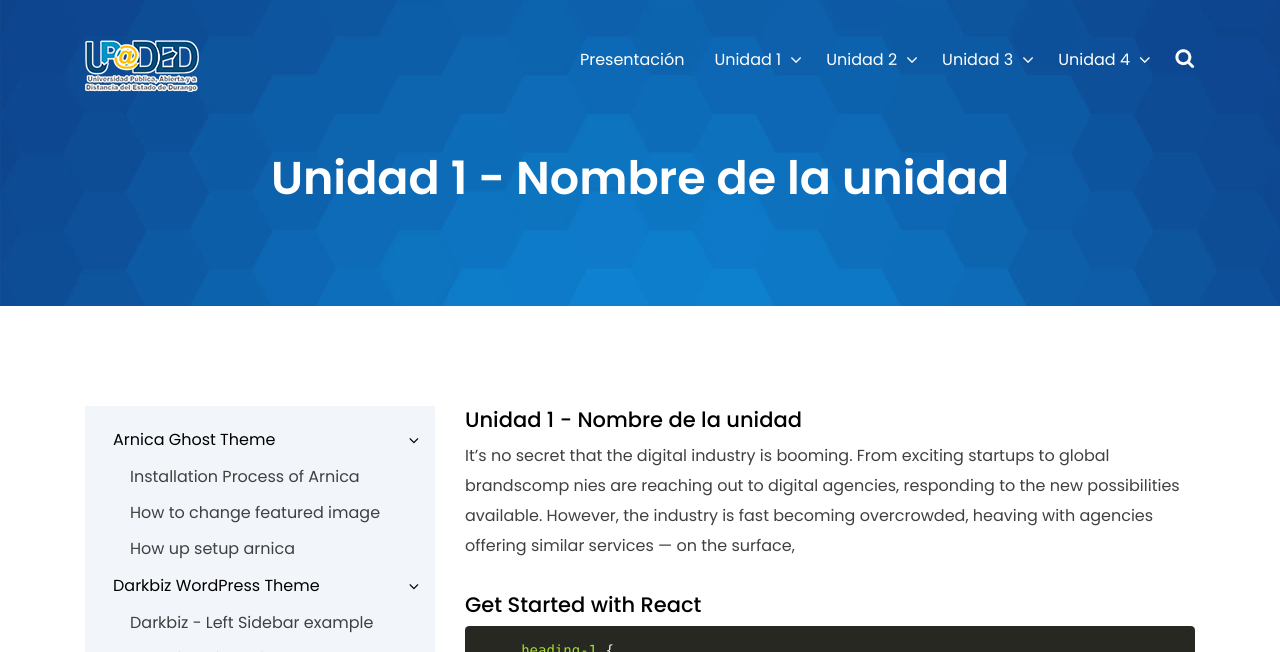
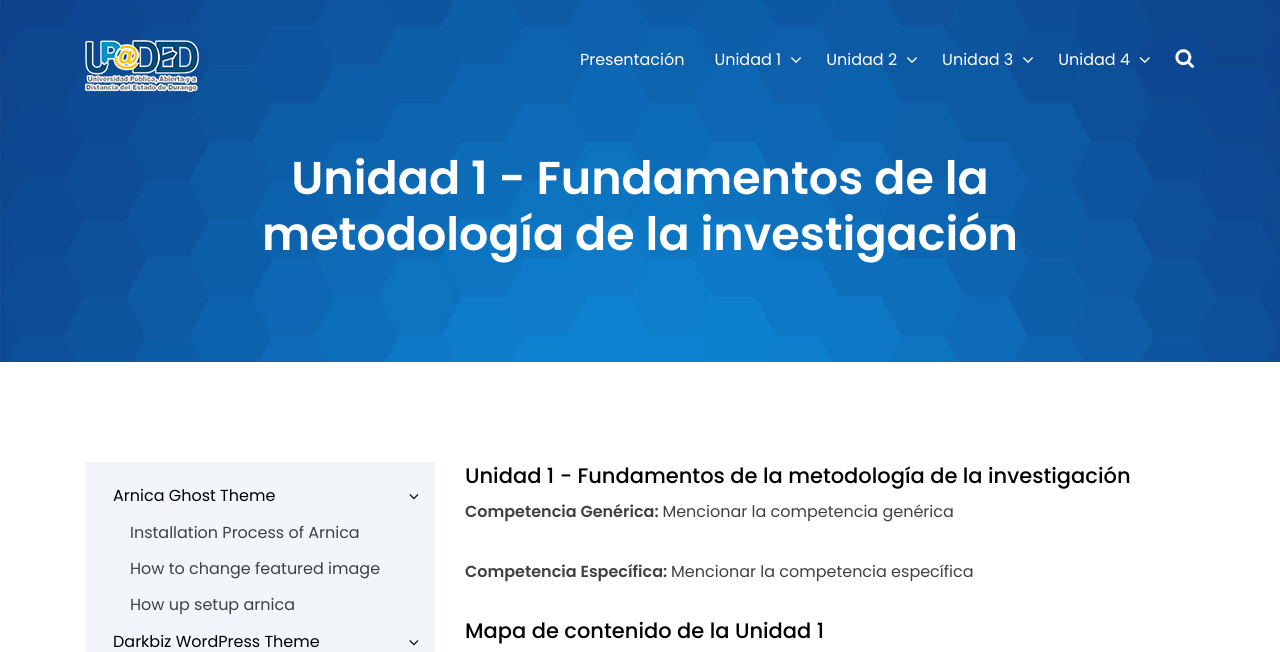
Before and after one commit to trazzos/upaded, a Jekyll site: the page built from _docs/up_unidad1.md, in a window 1280 px wide and 1400 px high. Shown: the top 652 px of the window. Built offline with Jekyll 4.4.1, drawn with Linux system fonts in a browser that asks for light colours; some of the changed text lies outside the part shown; grey boxes are pictures that could not be loaded.

Commit message:
Update from Forestry.io jrosales9@gmail.com updated _docs/up_unidad1.md

```diff
--- a/_docs/up_unidad1.md
+++ b/_docs/up_unidad1.md
@@ -1,6 +1,6 @@
 ---
 layout: doc
-title: Unidad 1 - Nombre de la unidad
+title: 'Unidad 1 - Fundamentos de la metodología de la investigación '
 description: Contenido de la unidad 1
 date: 2018-11-08T02:14:30.000+00:00
 post_image: assets/images/service-icon3.png
@@ -8,10 +8,18 @@
 category_slug: doxy-jekyll-theme
 
 ---
+<b>Competencia Genérica: </b> Mencionar la competencia genérica
+
+<b>Competencia Específica: </b> Mencionar la competencia específica
+
+<h4 class="heading-4"> Mapa de contenido de la Unidad 1</h4>
+
+<div style="width: 100%;"><div style="position: relative; padding-bottom: 56.25%; padding-top: 0; height: 0;"><iframe frameborder="0" width="1200px" height="675px" style="position: absolute; top: 0; left: 0; width: 100%; height: 100%;" src="https://view.genial.ly/5d3a088665271e0fa31e6217" type="text/html" allowscriptaccess="always" allowfullscreen="true" scrolling="yes" allownetworking="all"></iframe> </div> </div>
+
 <p>It’s no secret that the digital industry is booming. From exciting startups to global brandscomp nies are reaching out to digital agencies, responding to the new possibilities available. However, the industry is fast becoming overcrowded, heaving with agencies offering similar services — on the surface, </p>
 <h4 class="heading-4">Get Started with React</h4>
 <pre>
-	<code class="language-css">.heading-1 {
+<code class="language-css">.heading-1 {
 font-size: 46px;
 line-height: 56px;
 }
@@ -36,12 +44,12 @@
 <h4 class="heading-4">Features  </h4>
 <ul class="unorder-list">
 <li>Quam elementum pulvinar etiam non quam lacus suspendisse faucibus interdum posuere lorem ipsum</li>
- <li>Dolor sit amet consectetur adipiscing elit duis tristique </li>
+<li>Dolor sit amet consectetur adipiscing elit duis tristique </li>
 <li>Congue mauris rhoncus aenean vel </li>
 </ul>
 <h4 class="heading-4">Credits</h4>
 <ul class="order-list">
-  <li>Bootstrap : css front-end framework. <a href="#">http://getbootstrap.com/</a></li>
+<li>Bootstrap : css front-end framework. <a href="#">http://getbootstrap.com/</a></li>
 <li>Snazzy Maps :<a href="#">https://snazzymaps.com/</a></li>
 <li>jQuery :fast, small, and feature-rich JavaScript library <a href="#">http://jquery.com/</a></li>
 <li>Snazzy Maps :<a href="#">https://snazzymaps.com/</a></li>
```
